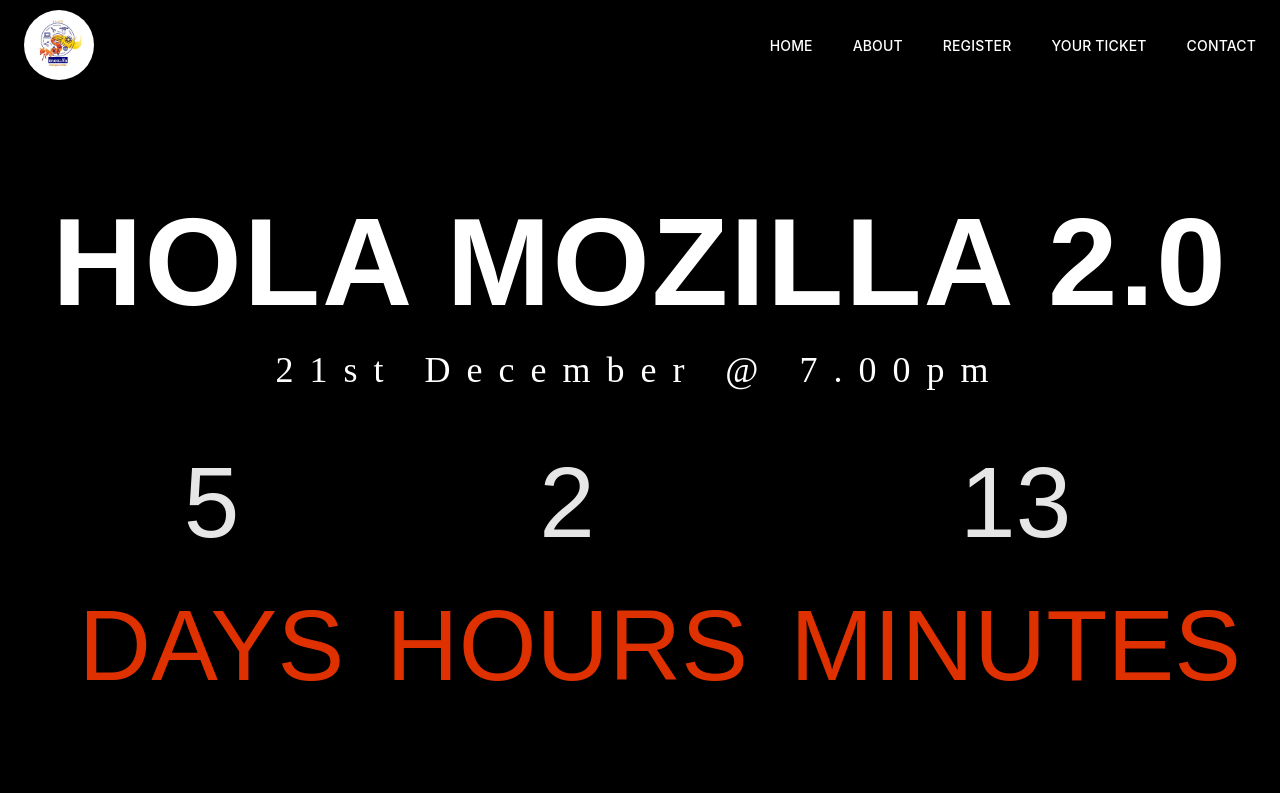
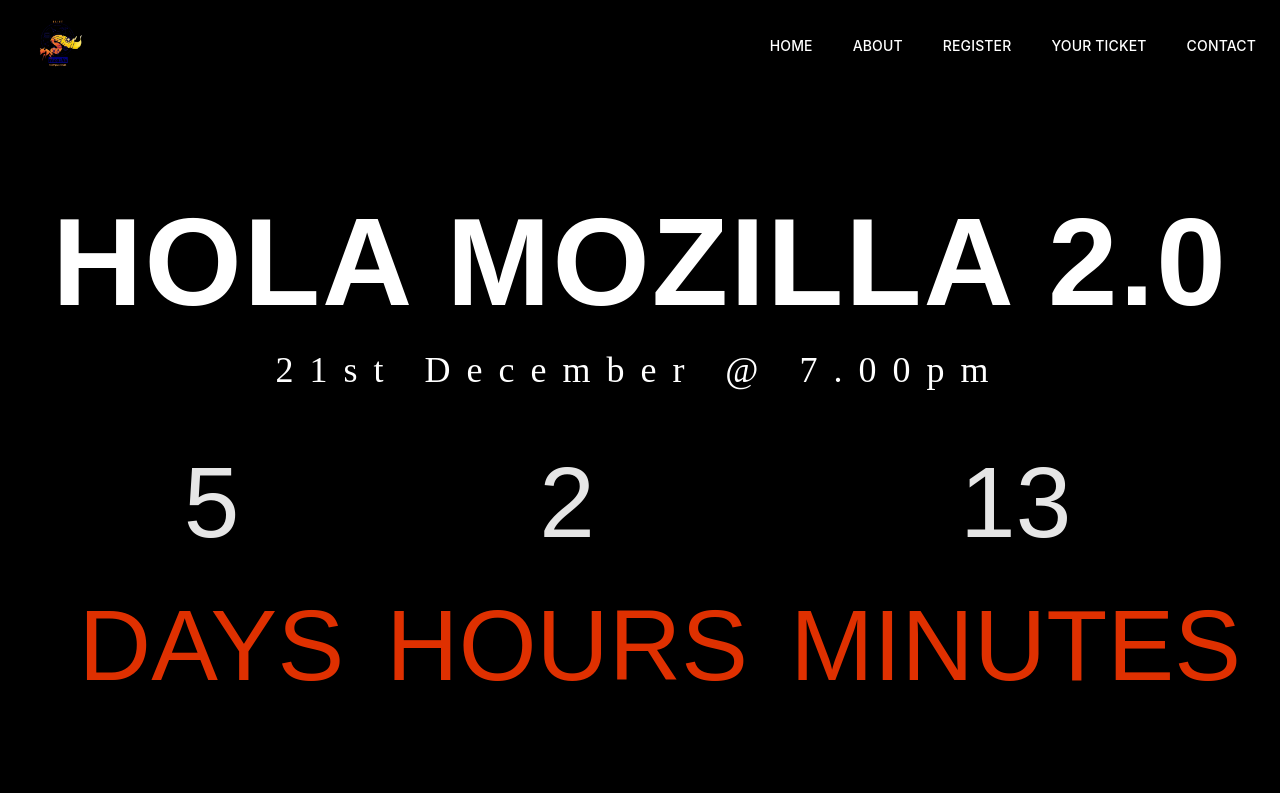
Before and after one commit to Mozilla-Campus-Club-of-SLIIT/Hola-Mozilla, a React (Create React App) app: page / in a window 1280 px wide. Shown: the top 793 px of the page. Built offline with nearby package versions, Linux system fonts and the light colour scheme.

Commit message:
fix: routing issue

```diff
--- a/src/App.js
+++ b/src/App.js
@@ -1,6 +1,6 @@
 import "./App.css";
-import React, { useEffect, useRef } from "react";
-import { BrowserRouter as Router, Route, Switch, Link } from "react-router-dom";
+import React from "react";
+import { BrowserRouter as Router, Route, Switch } from "react-router-dom";
 import Home from "./components/Home";
 import NavBar from "./components/navbar";
 import Register from "./components/Register";
@@ -14,7 +14,7 @@
   return (
     <>
       <div className="App">
-        <Router>
+        <Router basename={process.env.PUBLIC_URL}>
           <NavBar />
           <Switch>
           <Route path="/" exact component={Home} />
--- a/src/components/navbar.js
+++ b/src/components/navbar.js
@@ -48,7 +48,7 @@
         <Typography variant="h6" className={classes.logo}>
           <Link to="/">
             <img
-              src={process.env.PUBLIC_URL + "/sliit-mozilla-logo.jpg"}
+              src={process.env.PUBLIC_URL + "/sliit-mozilla-logo.png"}
               alt="SLIIT Mozilla Logo"
               width={70}
               height={70}
```
Also changed, not shown: public/sliit-mozilla-logo.jpg (deleted), public/sliit-mozilla-logo.png (added).
